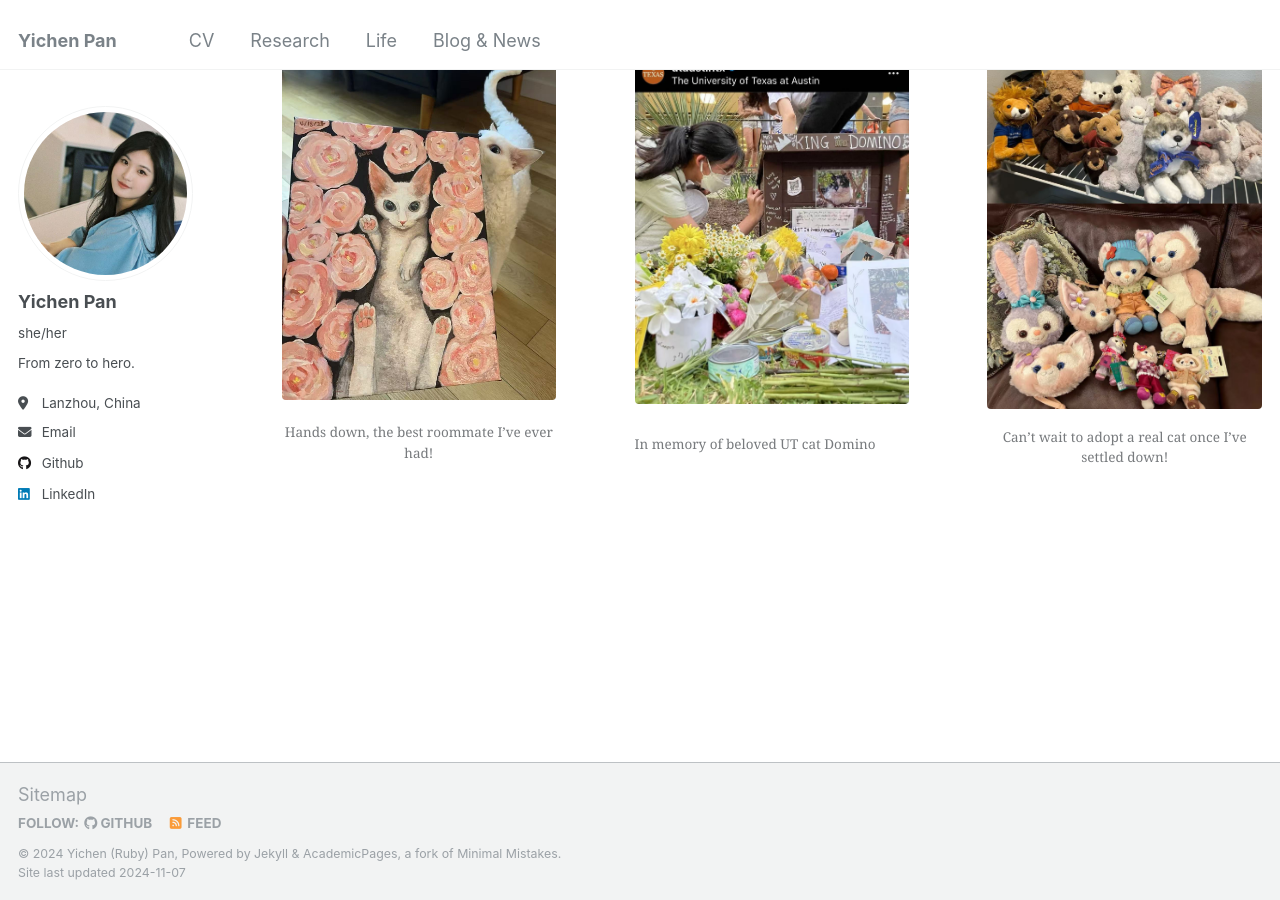
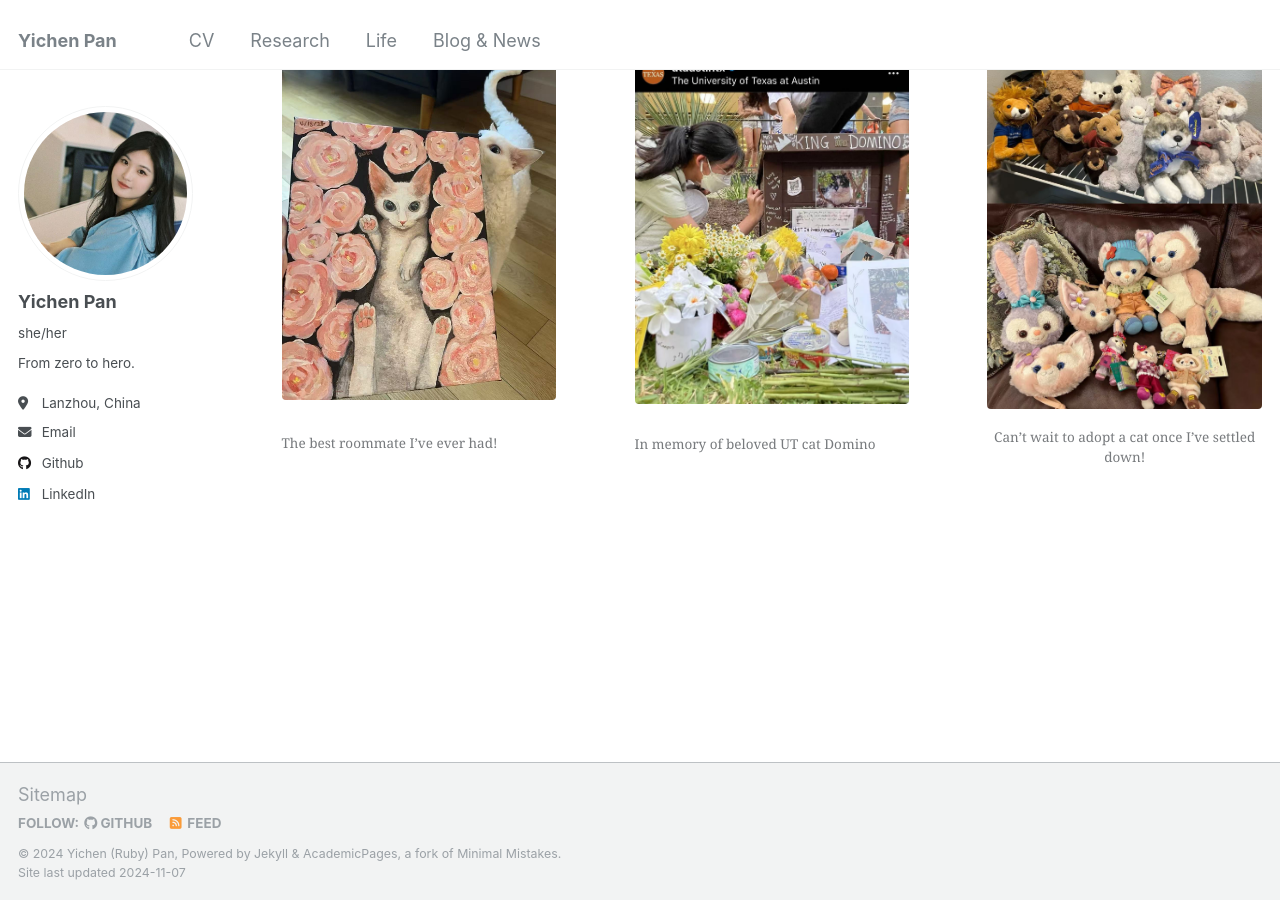
Before and after one commit to rubypan/rubypan.github.io, a Jekyll site: the page built from life.md, in a window 1280 px wide and 900 px high, scrolled down 1442 px. Built offline with Jekyll 4.4.1, drawn with Linux system fonts in a browser that asks for light colours.

Commit message:
Update life.md

```diff
--- a/life.md
+++ b/life.md
@@ -50,7 +50,7 @@ For the Love of Cats and All Things Adorable
 <div style="display: flex; justify-content: space-between;">
   <figure style="width: 28%; text-align: center;">
     <img src="/images/cat1.jpg" alt="Cat 1" style="width: 100%; height: auto;">
-    <figcaption>Hands down, the best roommate I’ve ever had!</figcaption>
+    <figcaption>The best roommate I’ve ever had!</figcaption>
   </figure>
   <figure style="width: 28%; text-align: center;">
     <img src="/images/cat2.jpg" alt="Cat 2" style="width: 100%; height: auto;">
@@ -58,6 +58,6 @@ For the Love of Cats and All Things Adorable
   </figure>
   <figure style="width: 28%; text-align: center;">
     <img src="/images/cat3.jpg" alt="Cat 3" style="width: 100%; height: auto;">
-    <figcaption>Can’t wait to adopt a real cat once I’ve settled down!</figcaption>
+    <figcaption>Can’t wait to adopt a cat once I’ve settled down!</figcaption>
   </figure>
 </div>
```
